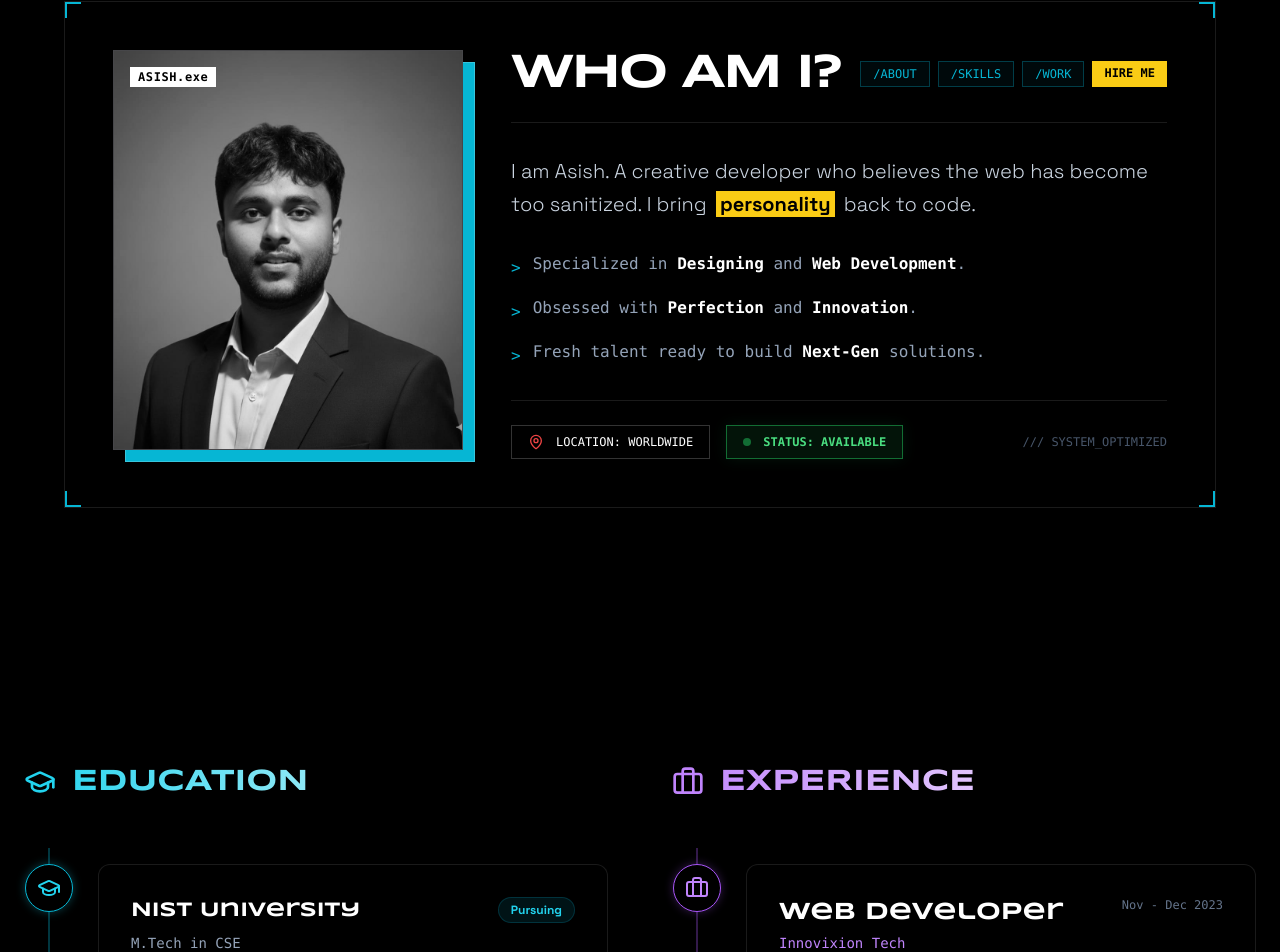
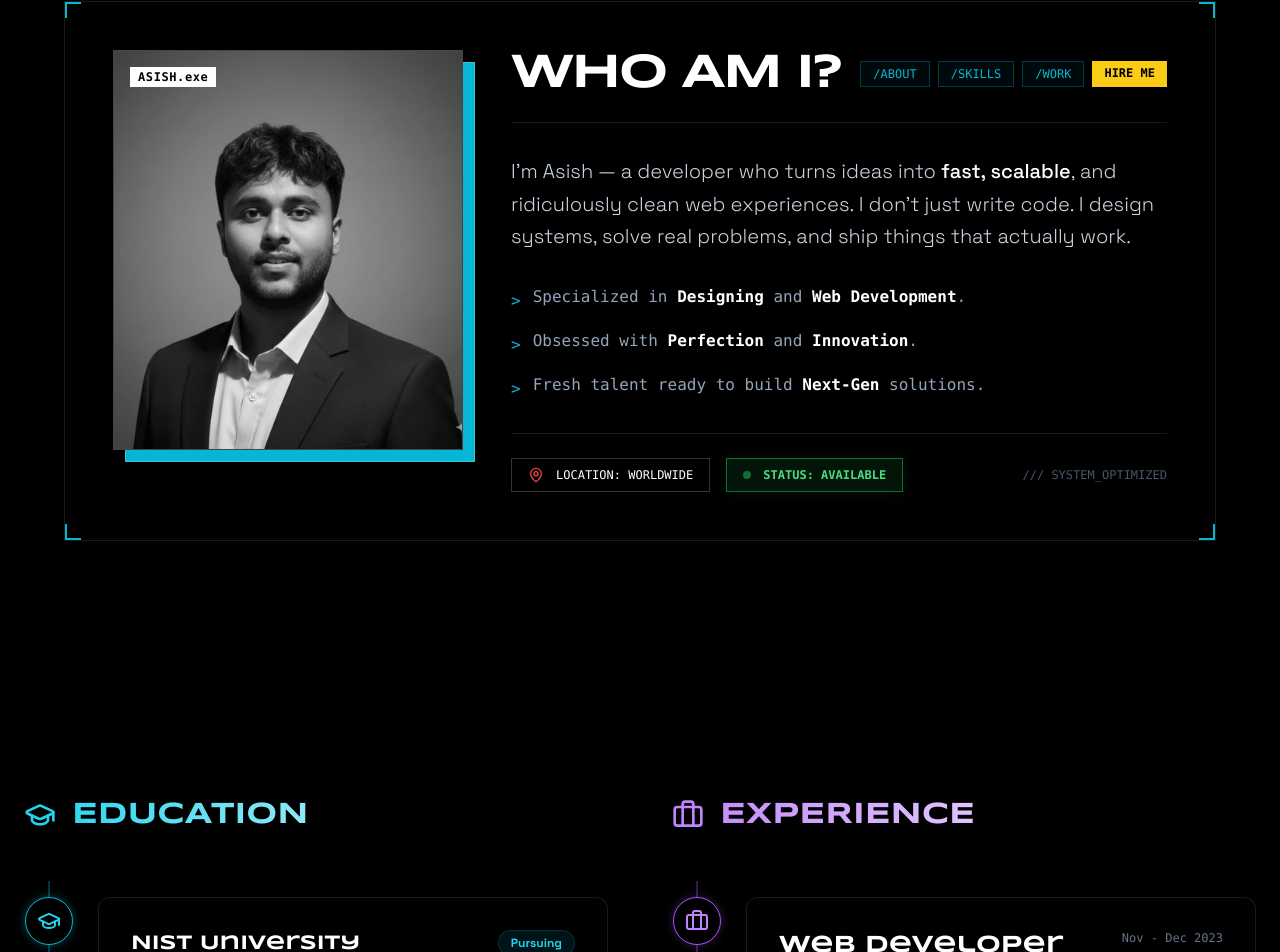
Before and after one commit to Asishranjansahu/ASISH-PORTFOLIO, a React (Vite) app: page / in a window 1280 px wide. Shown: the part 1019-1971 px from the top of the page. Built offline with nearby package versions, Linux system fonts and the light colour scheme.

Commit message:
chore: update WhoAmI bio text

```diff
--- a/src/components/WhoAmI.jsx
+++ b/src/components/WhoAmI.jsx
@@ -55,7 +55,7 @@ const WhoAmI = () => {
                 </div>
 
                 <p className="text-xl text-slate-300 leading-relaxed font-light">
-                    I am Asish. A creative developer who believes the web has become too sanitized. I bring <span className="bg-yellow-400 text-black px-1 font-bold mx-1">personality</span> back to code.
+                    I’m Asish — a developer who turns ideas into <span className="text-white font-medium">fast, scalable</span>, and ridiculously clean web experiences. I don’t just write code. I design systems, solve real problems, and ship things that actually work.
                 </p>
 
                 <div className="space-y-4 font-mono text-sm md:text-base text-slate-400">
```
